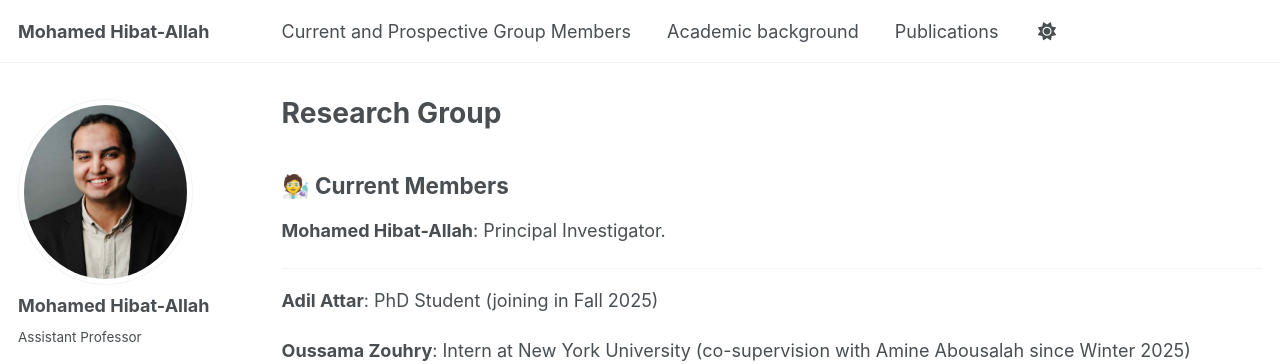
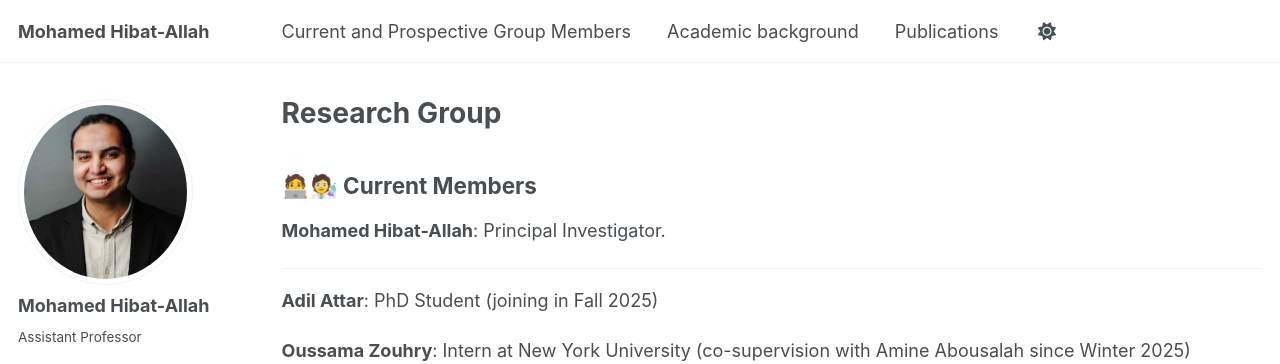
Before and after one commit to mhibatallah/mhibatallah.github.io, a Jekyll site: the page built from _pages/group.md, in a window 1280 px wide and 900 px high. Shown: the top 364 px of the window. Built offline with Jekyll 4.4.1, drawn with Linux system fonts in a browser that asks for light colours; some web fonts are replaced; a script that is not in the unit is left out.

```diff
--- a/_pages/group.md
+++ b/_pages/group.md
@@ -4,7 +4,7 @@ title: "Research Group"
 permalink: /group/
 ---
 
-## 🧑‍🔬 Current Members
+## 🧑‍💻🧑‍🔬 Current Members
 
 **Mohamed Hibat-Allah**: Principal Investigator.
 
```
